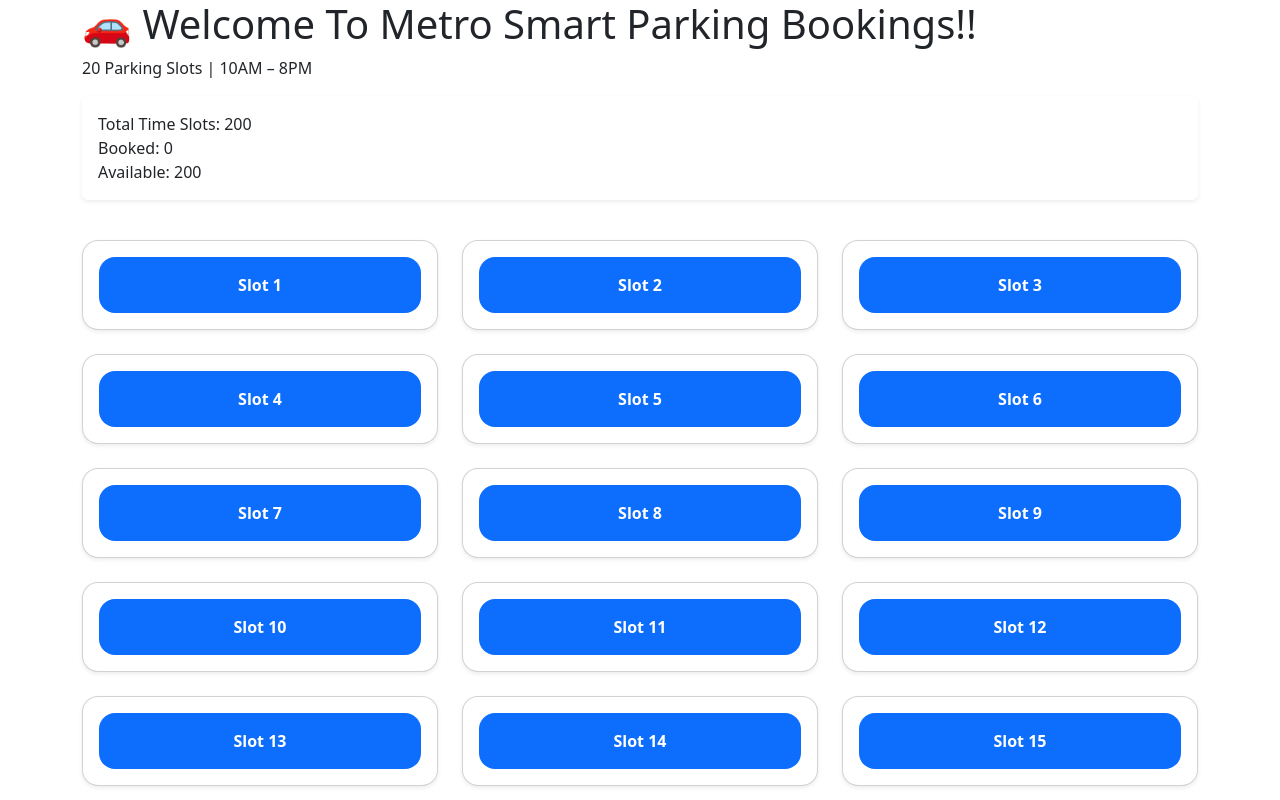
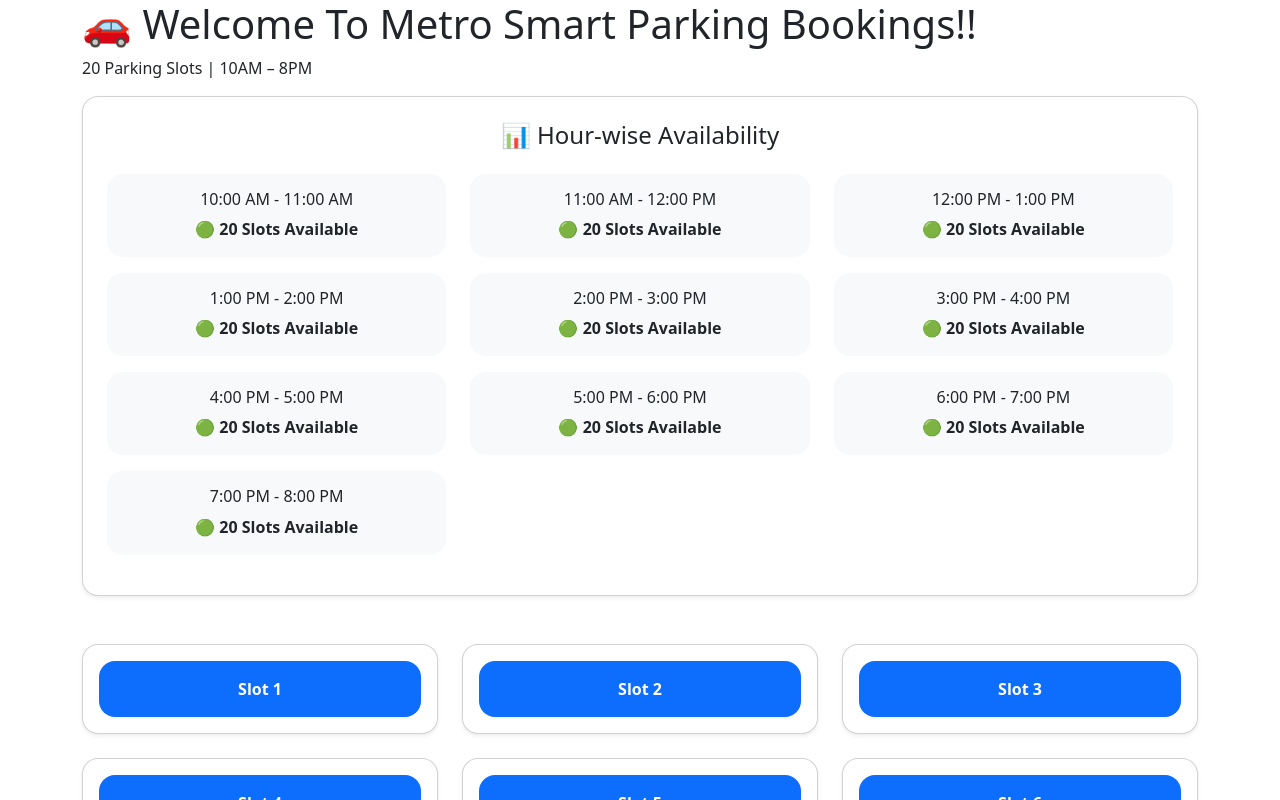
Before and after one commit to yogapriya-Balasubramaniyan/Metrobookings, a React (Vite) app: page / in a window 1280 px wide. Shown: the top 800 px of the page. Built offline with nearby package versions, Linux system fonts and the light colour scheme; the HTML template or start-up script is replaced by a standard one.

Commit message:
Enhance Dashboard component for slot availability
Refactor Dashboard component to handle empty slots and improve availability display.

```diff
--- a/src/components/Dashboard.jsx
+++ b/src/components/Dashboard.jsx
@@ -1,19 +1,55 @@
 function Dashboard({ slots }) {
-  let total = 0;
-  let booked = 0;
+  if (!slots || slots.length === 0) return null;
 
-  slots.forEach((slot) => {
-    slot.times.forEach((t) => {
-      total++;
-      if (t.status === "occupied") booked++;
+  // Get time labels from first slot (all slots have same times)
+  const timeLabels = slots[0].times.map((t) => t.time);
+
+  // Count availability per hour
+  const hourAvailability = timeLabels.map((time, index) => {
+    let availableCount = 0;
+
+    slots.forEach((slot) => {
+      if (slot.times[index].status === "available") {
+        availableCount++;
+      }
     });
+
+    return {
+      time,
+      available: availableCount,
+      isFull: availableCount === 0,
+    };
   });
 
   return (
-    <div className="dashboard shadow-sm rounded p-3 mt-3">
-      <div>Total Time Slots: {total}</div>
-      <div>Booked: {booked}</div>
-      <div>Available: {total - booked}</div>
+    <div className="card shadow-sm p-4 mb-4 rounded-4">
+      <h4 className="text-center mb-4">📊 Hour-wise Availability</h4>
+
+      <div className="row">
+        {hourAvailability.map((hour, index) => (
+          <div key={index} className="col-12 col-md-6 col-lg-4 mb-3">
+            <div
+              className={`p-3 rounded-4 text-center ${
+                hour.isFull
+                  ? "bg-danger text-white"
+                  : "bg-light"
+              }`}
+            >
+              <h6>{hour.time}</h6>
+
+              {hour.isFull ? (
+                <p className="fw-bold mb-0">
+                  🚫 Parking Full
+                </p>
+              ) : (
+                <p className="fw-bold mb-0">
+                  🟢 {hour.available} Slots Available
+                </p>
+              )}
+            </div>
+          </div>
+        ))}
+      </div>
     </div>
   );
 }
```
